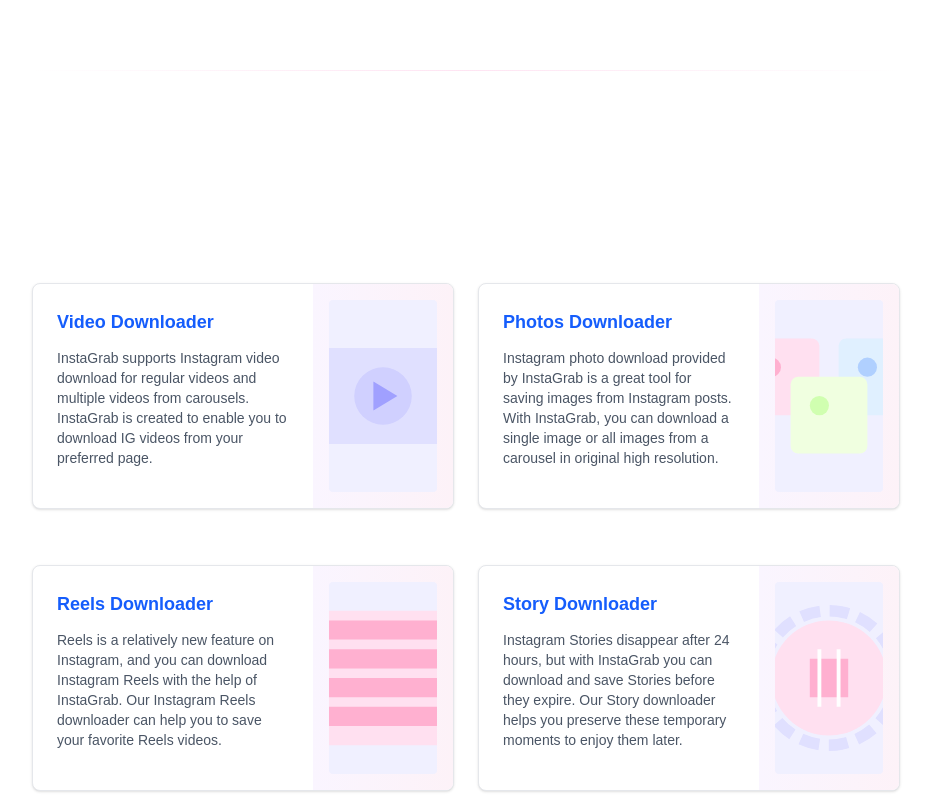
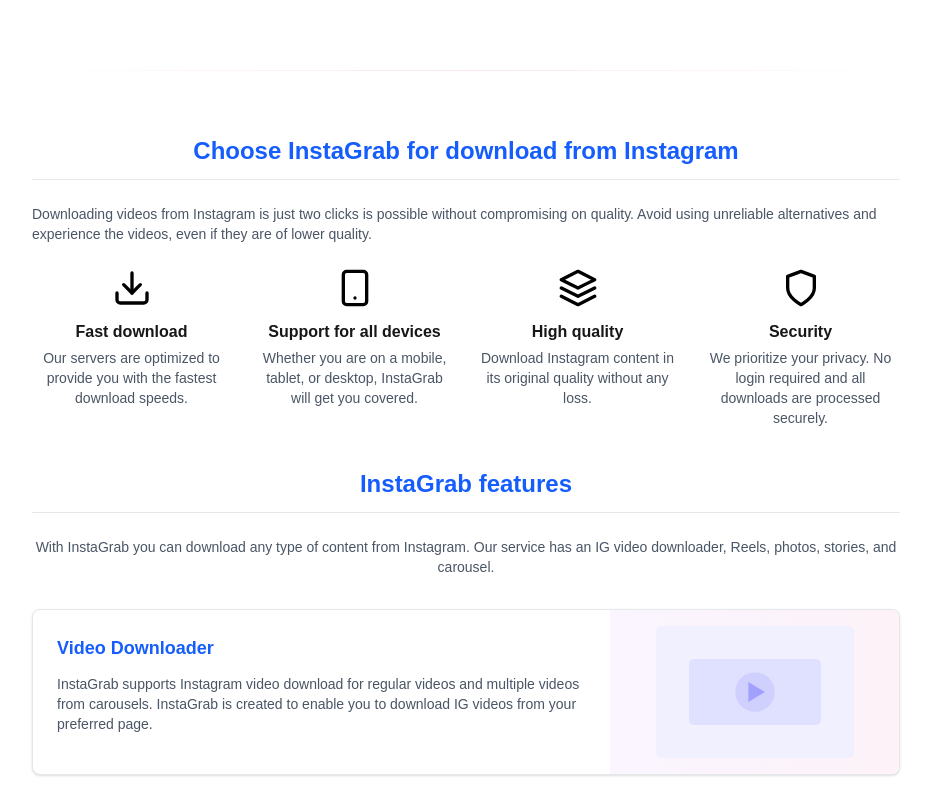
Before and after one commit to FinbarrShiels/insta_grabber, a Next.js app: page / in a window 1280 px wide. Shown: the part 1180-1980 px from the top of the page, without its empty margins (174-1105 px from the left). Built offline with nearby package versions, Linux system fonts and the light colour scheme.

Commit message:
fix: resolve ESLint errors for build deployment

```diff
--- a/src/app/components/DownloadGuide.tsx
+++ b/src/app/components/DownloadGuide.tsx
@@ -48,7 +48,7 @@
             </div>
             <h3 className="text-white font-medium mt-2">Paste the link</h3>
             <p className="text-white/80 text-sm mt-1">
-              Return to the InstaGrab website, paste the link into the input field and click the "Download" button.
+              Return to the InstaGrab website, paste the link into the input field and click the &quot;Download&quot; button.
             </p>
           </div>
         </div>
--- a/src/app/components/FeaturesSection.tsx
+++ b/src/app/components/FeaturesSection.tsx
@@ -1,27 +1,98 @@
 'use client';
 
 import React from 'react';
-import {
-  VideoCameraIcon,
-  PhotoIcon,
-  FilmIcon,
-  ViewColumnsIcon
-} from '@heroicons/react/24/outline';
 import Image from 'next/image';
 
 const FeaturesSection: React.FC = () => {
   return (
-    <section className="mt-14 mb-16">
-      <h2 className="text-center text-3xl font-bold text-white mb-6">
-        InstaGrab Features
+    <div className="mb-12">
+      {/* Choose InstaGrab section */}
+      <div className="mb-10">
+        <h2 className="text-xl md:text-2xl font-semibold text-blue-600 text-center mb-3">
+          Choose InstaGrab for download from Instagram
         </h2>
 
-      <p className="text-center text-white/80 mb-10 max-w-3xl mx-auto">
-        With InstaGrab you can download any type of content from Instagram. Our service has an IG video downloader, Reels, IGTV, photo or carousel.
+        <div className="w-full h-px bg-gray-200 mb-6"></div>
+
+        <p className="text-gray-600 text-sm mb-6">
+          Downloading videos from Instagram is just two clicks is possible without compromising on quality. Avoid using unreliable alternatives and experience the videos, even if they are of lower quality.
         </p>
 
-      {/* Features Grid */}
-      <div className="grid grid-cols-1 lg:grid-cols-2 gap-6 max-w-6xl mx-auto">
+        {/* Service features */}
+        <div className="grid grid-cols-1 md:grid-cols-4 gap-6 mb-10">
+          <div className="flex flex-col items-center">
+            <div className="w-10 h-10 mb-3">
+              <Image
+                src="/images/fast-download.svg"
+                width={40}
+                height={40}
+                alt="Fast download"
+              />
+            </div>
+            <h3 className="font-semibold text-center mb-1">Fast download</h3>
+            <p className="text-sm text-gray-600 text-center">
+              Our servers are optimized to provide you with the fastest download speeds.
+            </p>
+          </div>
+
+          <div className="flex flex-col items-center">
+            <div className="w-10 h-10 mb-3">
+              <Image
+                src="/images/all-devices.svg"
+                width={40}
+                height={40}
+                alt="Support for all devices"
+              />
+            </div>
+            <h3 className="font-semibold text-center mb-1">Support for all devices</h3>
+            <p className="text-sm text-gray-600 text-center">
+              Whether you are on a mobile, tablet, or desktop, InstaGrab will get you covered.
+            </p>
+          </div>
+
+          <div className="flex flex-col items-center">
+            <div className="w-10 h-10 mb-3">
+              <Image
+                src="/images/high-quality.svg"
+                width={40}
+                height={40}
+                alt="High quality"
+              />
+            </div>
+            <h3 className="font-semibold text-center mb-1">High quality</h3>
+            <p className="text-sm text-gray-600 text-center">
+              Download Instagram content in its original quality without any loss.
+            </p>
+          </div>
+
+          <div className="flex flex-col items-center">
+            <div className="w-10 h-10 mb-3">
+              <Image
+                src="/images/security.svg"
+                width={40}
+                height={40}
+                alt="Security"
+              />
+            </div>
+            <h3 className="font-semibold text-center mb-1">Security</h3>
+            <p className="text-sm text-gray-600 text-center">
+              We prioritize your privacy. No login required and all downloads are processed securely.
+            </p>
+          </div>
+        </div>
+      </div>
+
+      {/* InstaGrab features section */}
+      <h2 className="text-xl md:text-2xl font-semibold text-blue-600 text-center mb-3">
+        InstaGrab features
+      </h2>
+
+      <div className="w-full h-px bg-gray-200 mb-6"></div>
+
+      <p className="text-center text-gray-600 text-sm mb-8">
+        With InstaGrab you can download any type of content from Instagram. Our service has an IG video downloader, Reels, photos, stories, and carousel.
+      </p>
+
       {/* Video Downloader */}
       <div className="bg-white rounded-lg shadow-sm border border-gray-200 mb-8 overflow-hidden">
         <div className="flex flex-col md:flex-row">
@@ -36,7 +107,7 @@
               <Image
                 src="/images/video-downloader.svg"
                 alt="Video Downloader"
-                  className="rounded object-cover"
+                className="rounded object-contain"
                 fill
                 sizes="(max-width: 768px) 100vw, 33vw"
               />
@@ -59,7 +130,7 @@
               <Image
                 src="/images/photo-downloader.svg"
                 alt="Photos Downloader"
-                  className="rounded object-cover"
+                className="rounded object-contain"
                 fill
                 sizes="(max-width: 768px) 100vw, 33vw"
               />
@@ -82,8 +153,9 @@
               <Image
                 src="/images/reels-downloader.svg"
                 alt="Reels Downloader"
-                  className="rounded object-cover"
+                className="rounded object-contain"
                 fill
+                sizes="(max-width: 768px) 100vw, 33vw"
               />
             </div>
           </div>
@@ -104,7 +176,7 @@
               <Image
                 src="/images/story-downloader.svg"
                 alt="Story Downloader"
-                  className="rounded object-cover"
+                className="rounded object-contain"
                 fill
                 sizes="(max-width: 768px) 100vw, 33vw"
               />
@@ -113,7 +185,7 @@
         </div>
       </div>
 
-        {/* Carousel/Album Downloader */}
+      {/* Carousel / Album Downloader */}
       <div className="bg-white rounded-lg shadow-sm border border-gray-200 mb-8 overflow-hidden">
         <div className="flex flex-col md:flex-row">
           <div className="md:w-2/3 p-6">
@@ -127,7 +199,7 @@
               <Image
                 src="/images/carousel-downloader.svg"
                 alt="Carousel / Album Downloader"
-                  className="rounded object-cover"
+                className="rounded object-contain"
                 fill
                 sizes="(max-width: 768px) 100vw, 33vw"
               />
@@ -136,7 +208,6 @@
         </div>
       </div>
     </div>
-    </section>
   );
 };
 
```
Lines whose indentation alone changed are shown as unchanged.
